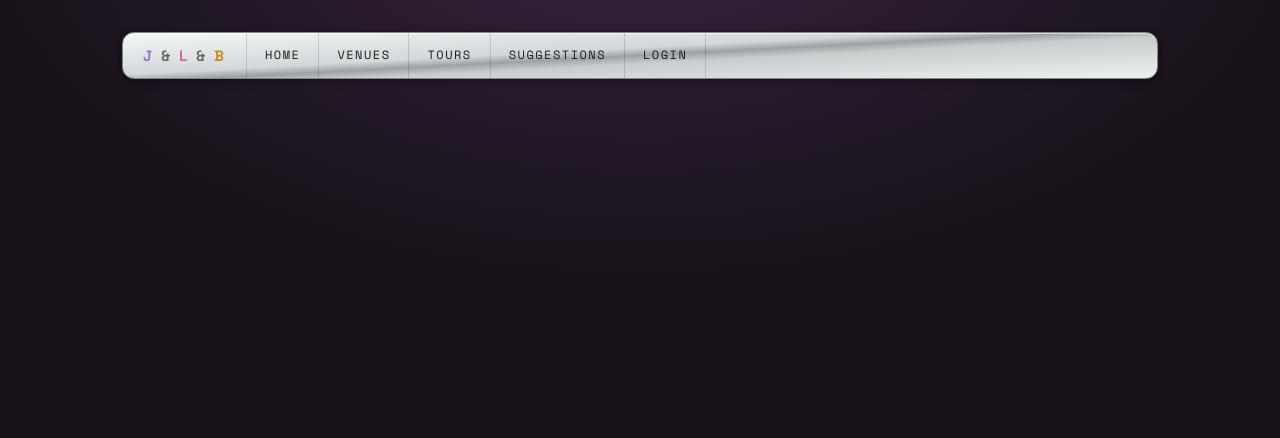
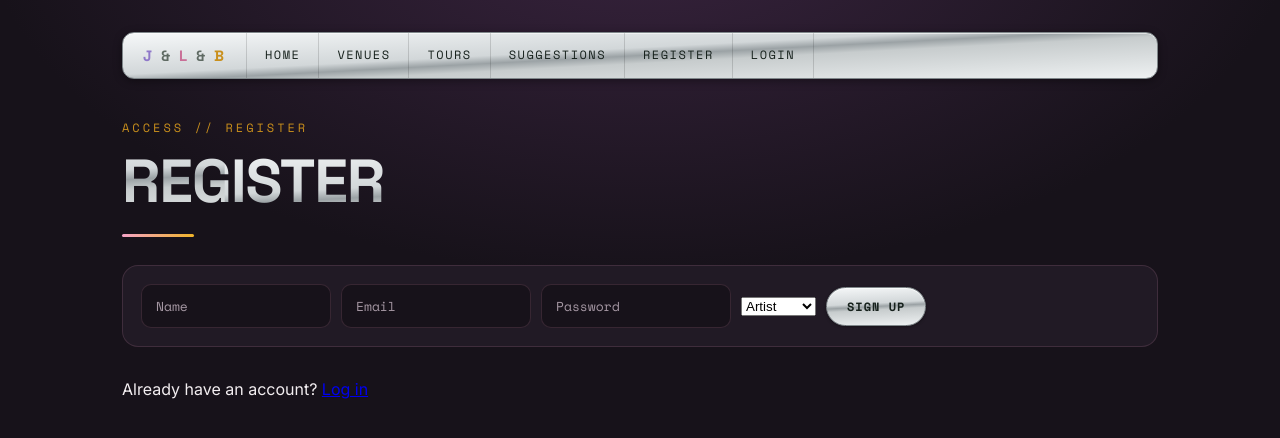
Before and after one commit to BlackPantherJazz/NoCapStone, a React app in the folder frontend/: page /register in a window 1280 px wide. Shown: the top 438 px of the page. Built offline with nearby package versions, Linux system fonts and the light colour scheme; the HTML template or start-up script is replaced by a standard one.

Commit message:
Add registration page with role selection

```diff
--- a/frontend/src/App.jsx
+++ b/frontend/src/App.jsx
@@ -5,6 +5,7 @@ import Venues from "./pages/Venues.jsx";
 import Tours from "./pages/Tours.jsx";
 import Login from "./pages/Login.jsx";
 import Suggestions from "./pages/Suggestions.jsx";
+import Register from "./pages/Register.jsx";
 
 function App() {
   return (
@@ -16,6 +17,7 @@ function App() {
         <Route path="/tours" element={<Tours />} />
         <Route path="/login" element={<Login />} />
         <Route path="/suggestions" element={<Suggestions />} />
+        <Route path="/register" element={<Register />} />
       </Routes>
     </div>
   );
--- a/frontend/src/components/Navbar.jsx
+++ b/frontend/src/components/Navbar.jsx
@@ -14,6 +14,7 @@ function Navbar() {
       <Link to="/venues">Venues</Link>
       <Link to="/tours">Tours</Link>
       <Link to="/suggestions">Suggestions</Link>
+      <Link to="/register">Register</Link>
       <Link to="/login">Login</Link>
     </nav>
   );
--- /dev/null
+++ b/frontend/src/pages/Register.jsx
@@ -0,0 +1,53 @@
+import { useState } from "react";
+import { useNavigate, Link } from "react-router-dom";
+
+function Register() {
+  const [name, setName] = useState("");
+  const [email, setEmail] = useState("");
+  const [password, setPassword] = useState("");
+  const [role, setRole] = useState("artist");
+  const [error, setError] = useState("");
+  const navigate = useNavigate();
+
+  const handleSubmit = async (e) => {
+    e.preventDefault();
+    try {
+      const res = await fetch(`${import.meta.env.VITE_API_URL}/api/auth/register`, {
+        method: "POST",
+        headers: { "Content-Type": "application/json" },
+        body: JSON.stringify({ name, email, password, role }),
+      });
+      const data = await res.json();
+      if (!res.ok) {
+        setError(data.message || "Registration failed");
+        return;
+      }
+      navigate("/login");
+    } catch (err) {
+      setError("Something went wrong.");
+    }
+  };
+
+  return (
+    <div>
+      <p className="kicker">Access // Register</p>
+      <h1>Register</h1>
+      <form onSubmit={handleSubmit}>
+        <input placeholder="Name" value={name} onChange={(e) => setName(e.target.value)} />
+        <input type="email" placeholder="Email" value={email} onChange={(e) => setEmail(e.target.value)} />
+        <input type="password" placeholder="Password" value={password} onChange={(e) => setPassword(e.target.value)} />
+        <select value={role} onChange={(e) => setRole(e.target.value)}>
+          <option value="artist">Artist</option>
+          <option value="manager">Manager</option>
+        </select>
+        <button type="submit">Sign Up</button>
+      </form>
+      {error && <p>{error}</p>}
+      <p style={{ marginTop: "1rem" }}>
+        Already have an account? <Link to="/login">Log in</Link>
+      </p>
+    </div>
+  );
+}
+
+export default Register;
```
